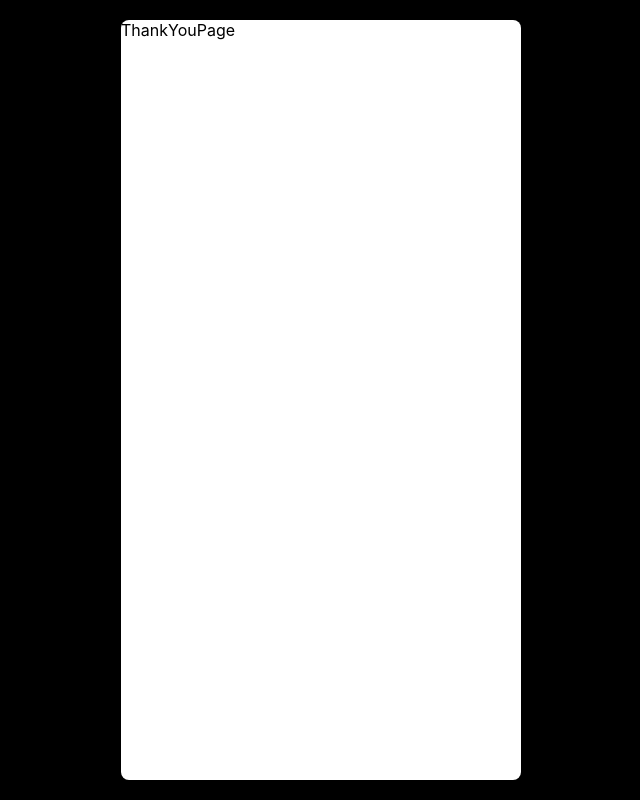
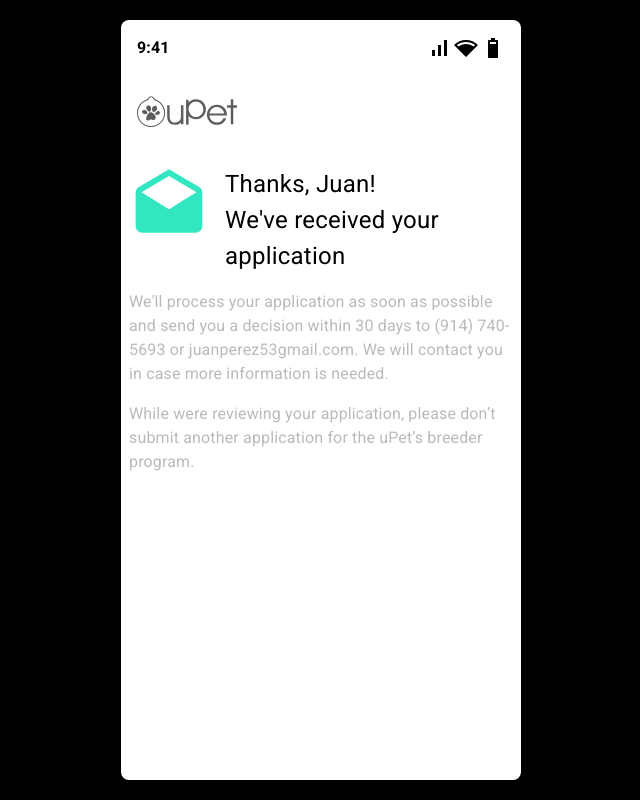
Before and after one commit to twicer-is-coder/upet-client, a React (Create React App) app: page /thankyou in a window 1280 px wide. Shown: the whole page, without its empty margins (319-959 px from the left). Built offline with nearby package versions, Linux system fonts and the light colour scheme.

Commit message:
Added Thank You Page UI.

```diff
--- a/src/components/Header/Header.tsx
+++ b/src/components/Header/Header.tsx
@@ -17,7 +17,7 @@ export default function Header() {
     });
 
     const IconsContainer = styled('div')({
-        color: 'darkslategray',
+        color: '#000000',
         // backgroundColor: 'green',
         display: 'flex',
         justifyContent: 'flex-end',
@@ -26,24 +26,23 @@ export default function Header() {
     });
 
     const Date = styled(Typography)({
+        color: '#000000',
         whiteSpace: 'nowrap',
         fontWeight: 'bold',
     });
 
     const LogoContainer = styled('div')({
-        color: 'darkslategray',
         // backgroundColor: 'red',
         padding: '0.5rem',
         display: 'flex',
         marginBottom: "10px"
     });
 
-
     return (
         <>
             <StatusBar>
                 <Date>
-                    9:41 AM
+                    9:41
                 </Date>
                 <IconsContainer>
                     <SignalCellularAltIcon />
--- a/src/components/Pages/FormPage/FormPage.tsx
+++ b/src/components/Pages/FormPage/FormPage.tsx
@@ -45,7 +45,6 @@ const FormInput = styled(TextField)({
 
 export default function FormPage() {
     return (
-
         <MainContainer>
 
             <Header />
--- a/src/components/Pages/ThankYouPage/ThankYouPage.tsx
+++ b/src/components/Pages/ThankYouPage/ThankYouPage.tsx
@@ -1,9 +1,69 @@
 import React from 'react'
+import { styled } from '@mui/system';
+
+import DraftIcon from '@mui/icons-material/Drafts';
+import Typography from '@mui/material/Typography';
+
+import Header from '../../Header/Header';
 
 export default function ThankYouPage() {
+
+    const MainContainer = styled('div')({
+        // backgroundColor: 'aliceblue',
+        padding: '0.5rem',
+        display: 'flex',
+        flexDirection: 'column',
+        gap: '1rem',
+    });
+
+    const MessageLogoContainer = styled('div')({
+        color: 'darkslategray',
+        display: 'flex',
+        gap: '1rem',
+    });
+
+    const Letter = styled(DraftIcon)({
+        height: "80px",
+        width: "80px",
+        color: '#31E6C0',
+    });
+
+    const Message = styled(Typography)({
+        color: '#000000',
+        fontSize: '1.5rem',
+    });
+
+    const Notice = styled(Typography)({
+        color: '#BABABA',
+        fontSize: '1rem',
+    });
+
     return (
-        <div>
-            ThankYouPage
-        </div>
+        <MainContainer>
+
+            <Header />
+
+            <MessageLogoContainer>
+                <Letter />
+                <div>
+                    <Message>Thanks, Juan!</Message>
+                    <Message>We've received your application</Message>
+                </div>
+            </MessageLogoContainer>
+
+            <Notice>
+                We'll process your application as soon as possible
+                and send you a decision within 30 days to (914)
+                740-5693 or juanperez53gmail.com. We will
+                contact you in case more information is needed.
+            </Notice>
+
+            <Notice>
+                While were reviewing your application, please don’t
+                submit another application for the uPet’s breeder
+                program.
+            </Notice>
+
+        </MainContainer>
     )
 }
```
